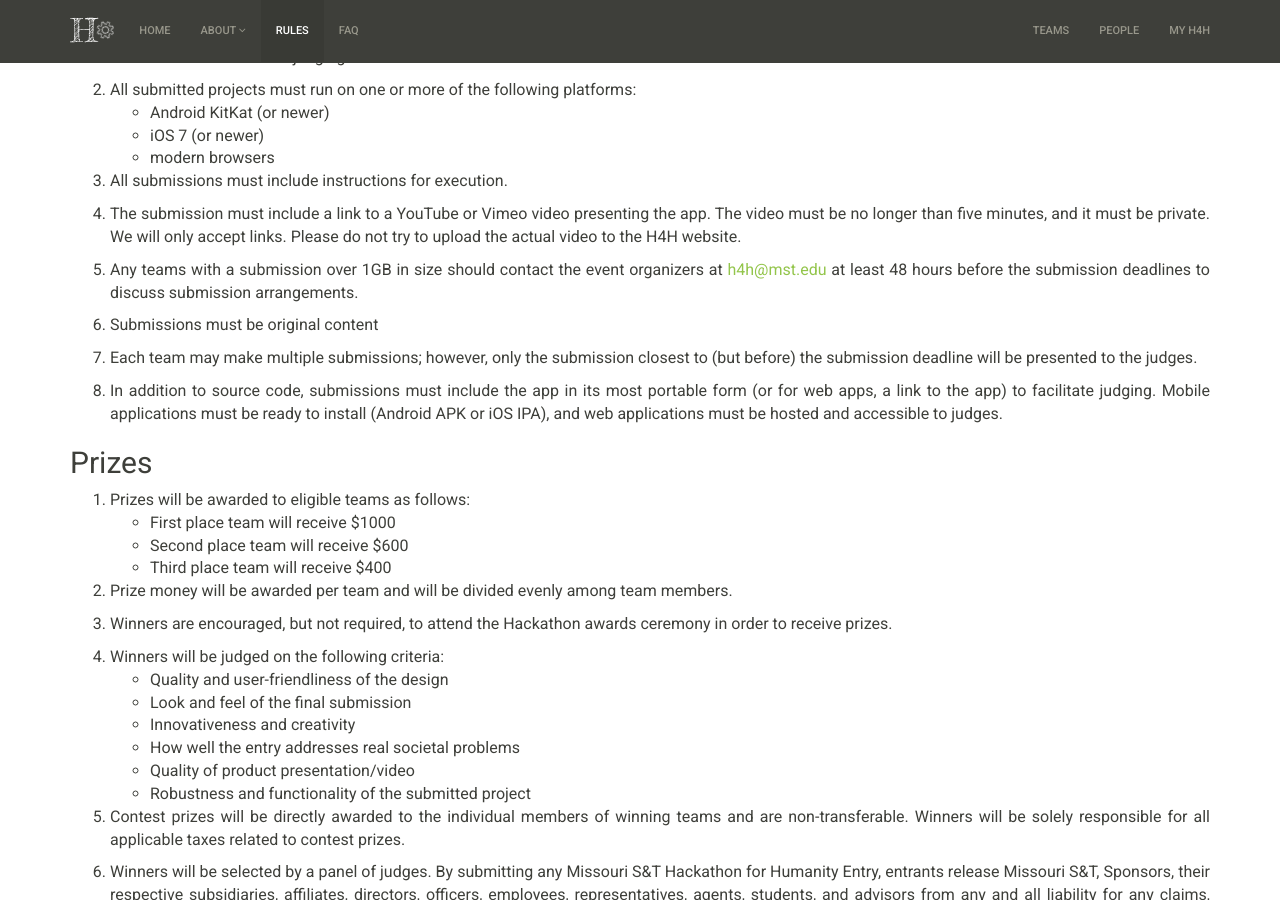
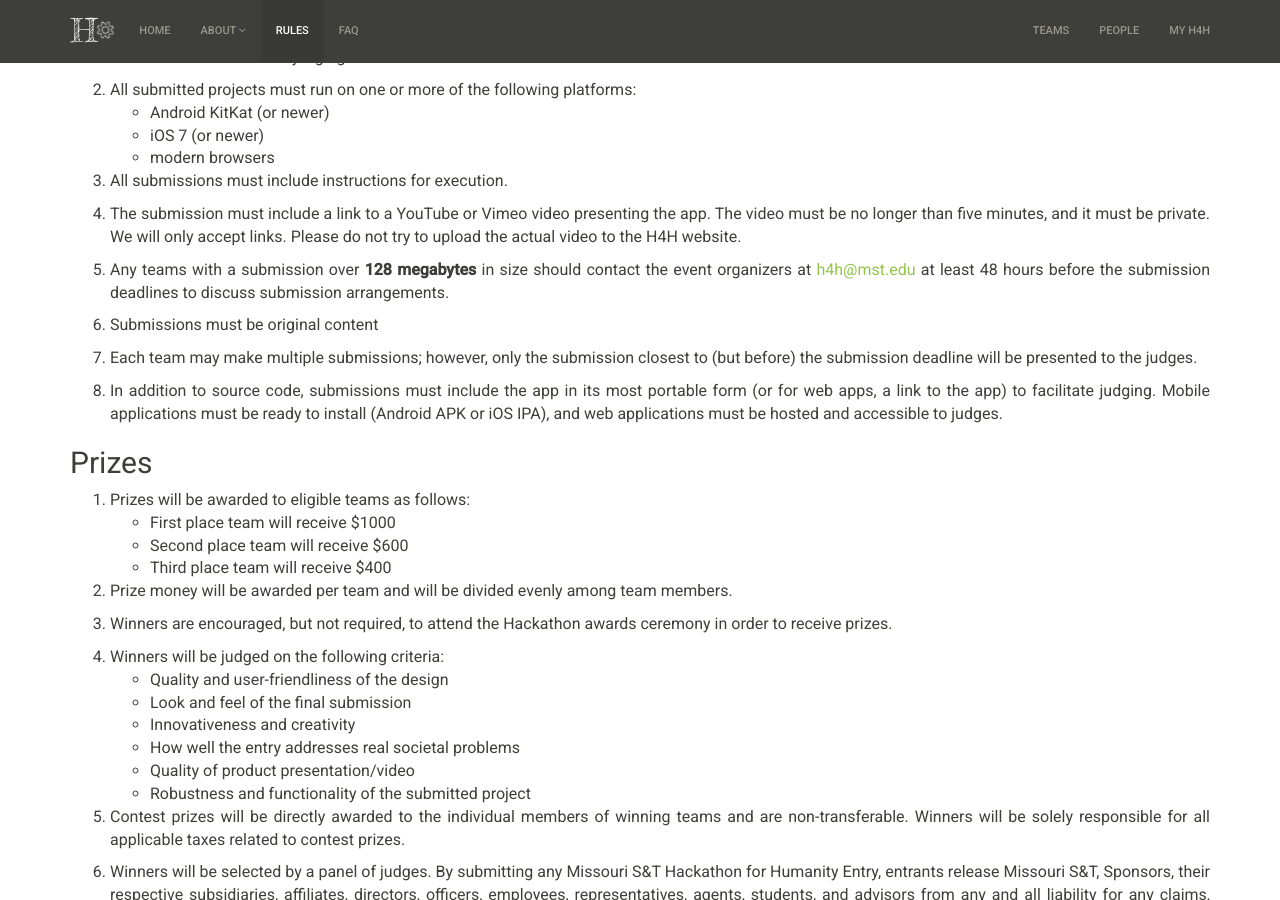
Before and after one commit to cmpsci-goldnjub/info, a Jekyll site: the page built from rules.md, in a window 1280 px wide and 900 px high, scrolled down 934 px. Built offline with Jekyll 4.4.1, drawn with Linux system fonts in a browser that asks for light colours.

Commit message:
Reduce upload limit

```diff
--- a/rules.md
+++ b/rules.md
@@ -52,7 +52,7 @@ Email questions to <{{ site.email }}>.
 
 4.  The submission must include a link to a YouTube or Vimeo video presenting the app. The video must be no longer than five minutes, and it must be private. We will only accept links. Please do not try to upload the actual video to the H4H website.
 
-4.  Any teams with a submission over 1GB in size should contact the event organizers at <{{ site.email }}> at least 48 hours before the submission deadlines to discuss submission arrangements.
+4.  Any teams with a submission over **128 megabytes** in size should contact the event organizers at <{{ site.email }}> at least 48 hours before the submission deadlines to discuss submission arrangements.
 
 5.  Submissions must be original content
 
```
